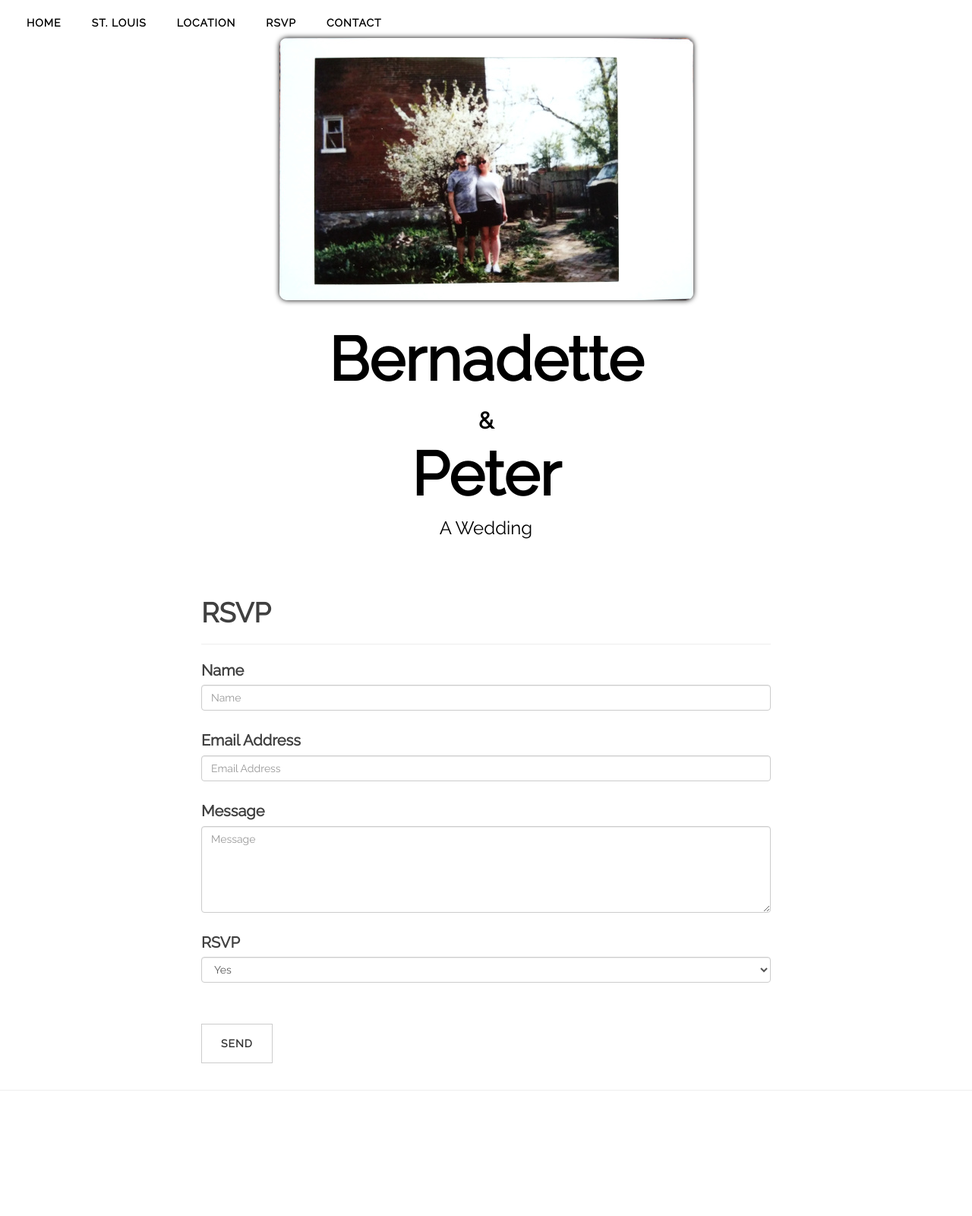
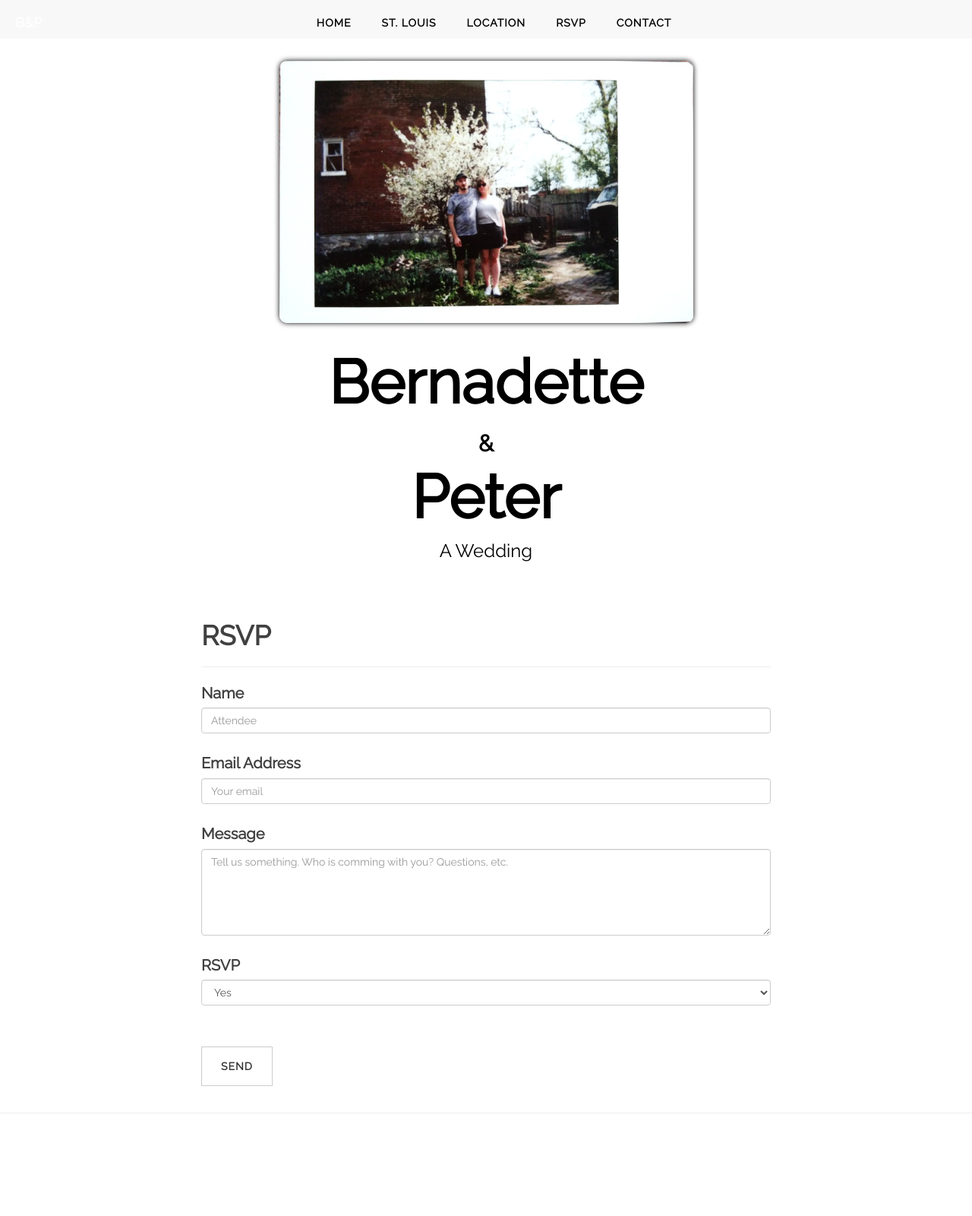
Before and after one commit to peterolivo/wedding, a Jekyll site: the page built from rsvp.html, in a window 1280 px wide. Shown: the whole page at 76% size. Built offline with Jekyll 4.4.1, drawn with Linux system fonts in a browser that asks for light colours; nearby versions of some CDN libraries; Markdown is read by kramdown in place of the engine named in the settings; before the commit the page ends 1570 px from its top, so only the background shows below that.

Commit message:
added everything except RSVP issue

```diff
--- a/_includes/header.html
+++ b/_includes/header.html
@@ -37,16 +37,17 @@
                     <span class="icon-bar"></span>
                     <span class="icon-bar"></span>
                 </button>
+                <a class="navbar-brand" href="#">B&P</a>
             </div>
 
             <!-- Collect the nav links, forms, and other content for toggling -->
             <div class="collapse navbar-collapse" id="bs-example-navbar-collapse-1">
-                <ul class="nav navbar-nav navbar-center">
+                <ul class="nav navbar-nav navbar-custom justified">
                     <li><a href="index.html">Home</a></li>
-                    <li><a href="stlouis.html">St. Louis</a></li>
-                    <li><a href="location.html">Location</a></li>
-                    <li><a href="rsvp.html">RSVP</a></li>
-                    <li><a href="contact.html">Contact</a></li>
+                    <li><a href="stlouis.html#stlouis">St. Louis</a></li>
+                    <li><a href="location.html#location">Location</a></li>
+                    <li><a href="rsvp.html#rsvp">RSVP</a></li>
+                    <li><a href="contact.html#contact">Contact</a></li>
                 </ul>
             </div>
             <!-- /.navbar-collapse -->
--- a/contact.html
+++ b/contact.html
@@ -7,7 +7,7 @@
   <div class="container">
       <div class="row">
         <div class="col-lg-8 col-lg-offset-2 col-md-10 col-md-offset-1">
-              <h2 class="section-heading">Contact</h2>
+              <h2 class="section-heading" id="contact">Contact</h2>
               <hr class="divider">
                 <p><strong>Call Us:</strong> 1-314-329-7985</p>
                 <p><strong>Email Us:</strong> olivopeter@gmail.com</p>
--- a/css/clean-blog.css
+++ b/css/clean-blog.css
@@ -51,7 +51,6 @@
   left: 0;
   width: 100%;
   z-index: 3;
-  font-family: "Futura", "Futura-Medium", "Futura Medium", "Raleway", sans-serif;
 }
 .navbar-custom .navbar-brand {
   font-weight: 800;
@@ -63,6 +62,7 @@
   vertical-align: top;
   padding-left: 0;
   padding-right: 0;
+  text-align: center !important;
 }
 
 .navbar-custom .nav li a {
@@ -73,7 +73,6 @@
 }
 @media only screen and (min-width: 768px) {
   .navbar-custom {
-    background: transparent;
     border-bottom: 1px solid transparent;
   }
   .navbar-custom .navbar-brand {
@@ -150,6 +149,7 @@
   background-size: cover;
   -o-background-size: cover;
   margin-bottom: 10px;
+  margin-top: 30px;
 }
 .intro-header .site-heading,
 .intro-header .page-heading {
@@ -203,6 +203,7 @@
   border-bottom-left-radius: 5px;
 }
 footer {
+  margin-top: 10px;
   padding: 50px 0 65px;
 }
 footer .list-inline {
@@ -268,3 +269,12 @@
   margin-left: auto;
   margin-right: auto;
 }
+
+.justified {
+  position:absolute;
+  left:31%;
+}
+
+.mapbox {
+  align-content: center;
+}
--- a/rsvp.html
+++ b/rsvp.html
@@ -6,27 +6,27 @@
     <div class="container">
         <div class="row">
             <div class="col-lg-8 col-lg-offset-2 col-md-10 col-md-offset-1">
-              <h2 class="section-heading">RSVP</h2>
+              <h2 class="section-heading" id="rsvp">RSVP</h2>
               <hr class="divider">
                 <form name="sentMessage" id="contactForm" novalidate>
                     <div class="row control-group">
                         <div class="form-group col-xs-12 floating-label-form-group controls">
                             <label>Name</label>
-                            <input type="text" class="form-control" placeholder="Name" id="name" required data-validation-required-message="Please enter your name.">
+                            <input type="text" class="form-control" placeholder="Attendee" id="name" required data-validation-required-message="Please enter your name.">
                             <p class="help-block text-danger"></p>
                         </div>
                     </div>
                     <div class="row control-group">
                         <div class="form-group col-xs-12 floating-label-form-group controls">
                             <label>Email Address</label>
-                            <input type="text" name="_replyto" class="form-control" placeholder="Email Address" id="email" required data-validation-required-message="Please enter your email address.">
+                            <input type="text" name="_replyto" class="form-control" placeholder="Your email" id="email" required data-validation-required-message="Please enter your email address.">
                             <p class="help-block text-danger"></p>
                         </div>
                     </div>
                     <div class="row control-group">
                         <div class="form-group col-xs-12 floating-label-form-group controls">
                             <label>Message</label>
-                            <textarea rows="5" class="form-control" placeholder="Message" id="message" required data-validation-required-message="Please enter a message."></textarea>
+                            <textarea rows="5" class="form-control" placeholder="Tell us something. Who is comming with you? Questions, etc." id="message" required data-validation-required-message="Please enter a message."></textarea>
                             <p class="help-block text-danger"></p>
                         </div>
                     </div>
@@ -44,7 +43,7 @@
                     <input type="text" name="_gotcha" style="display:none" />
                     <input type="hidden" name="_subject" value="Wedding RSVP" />
                     <input type="hidden" name="_cc" value="bernadettefernandes52@gmail.com" />
-                    <input type="hidden" name="_next" value="//site.io/thanks.html" />
+                    <input type="hidden" name="_next" value="/thanks.html#thanks" />
                     <br>
                     <div id="success"></div>
                     <div class="row">
--- a/stlouis.html
+++ b/stlouis.html
@@ -7,7 +7,7 @@
   <div class="container">
       <div class="row">
         <div class="col-lg-8 col-lg-offset-2 col-md-10 col-md-offset-1">
-            <h2 class="section-heading">Stuff to do in St. Louis</h2>
+            <h2 class="section-heading" id="stlouis">Stuff to do in St. Louis</h2>
             <hr class="divider">
             <ul>
               <li>Thing</li>
```
Also changed, not shown: other parts of rsvp.html (+0 -1 lines), location.html (+8 -5 lines), thanks.html (added, +17 -0 lines).
